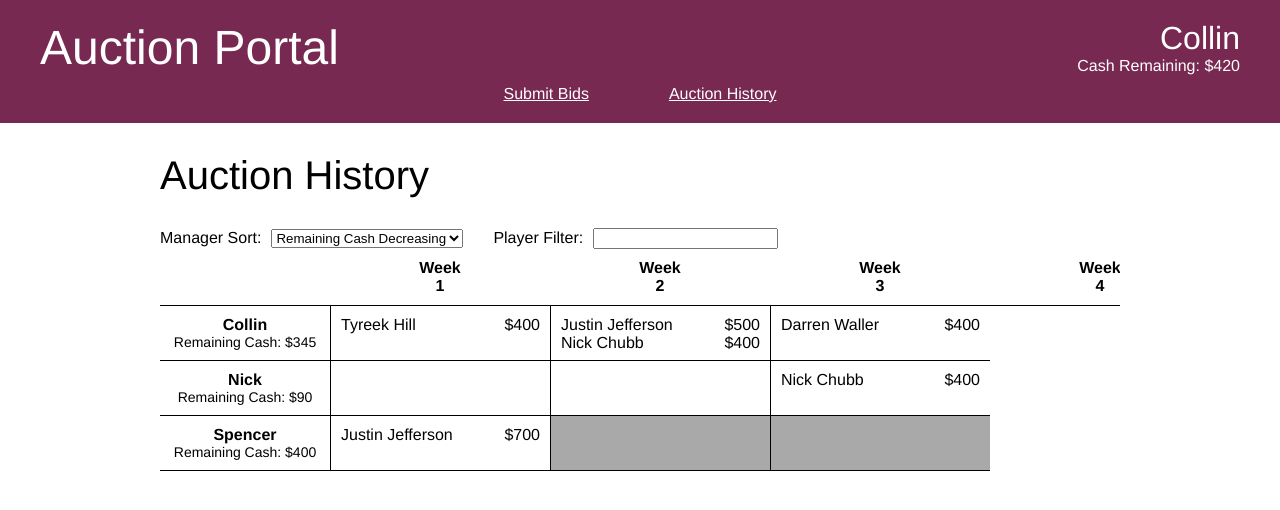
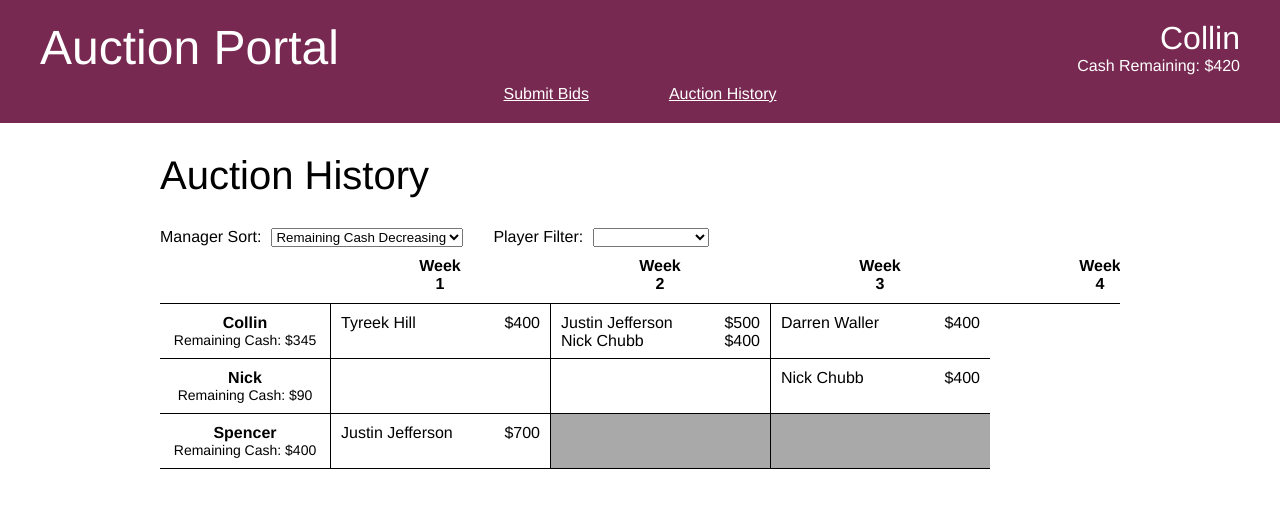
Before and after one commit to collinmurd/ff_auctions, a React (Create React App) app in the folder app/: page /history in a window 1280 px wide. Shown: the top 510 px of the page. Built offline with nearby package versions, Linux system fonts and the light colour scheme.

Commit message:
change player filter to select and dynamically add players

```diff
--- a/app/src/components/AuctionHistory.tsx
+++ b/app/src/components/AuctionHistory.tsx
@@ -144,14 +144,32 @@ class AuctionTableInput extends React.Component<AuctionTableInputProps, AuctionT
                 <label>Manager Sort:
                     <select className="auctionTableInputField" value={this.state.managerSort} onChange={this.handleManagerSortChange}>
                         <option value="cashDecreasing" selected>Remaining Cash Decreasing</option>
-                        <option value="cashIncreasing" selected>Remaining Cash Increasing</option>
+                        <option value="cashIncreasing">Remaining Cash Increasing</option>
                     </select>
                 </label>
                 <label>Player Filter:
-                    <input className="auctionTableInputField" type="text" onChange={this.handlePlayerFilterChange}/>
+                    {/* <input className="auctionTableInputField" type="text" onChange={this.handlePlayerFilterChange}/> */}
+                    <select className="auctionTableInputField" value={this.state.playerFilter} onChange={this.handlePlayerFilterChange}>
+                        <option value="" selected></option>
+                        {this.getAllPlayers()}
+                    </select>
                 </label>
             </form>
         );
+    }
+
+    getAllPlayers() {
+        let allPlayers = new Set<JSX.Element>();
+        Object.values(data).forEach((val) => {
+            val.auctions.forEach((auction) => {
+                for (let win of auction) {
+                    allPlayers.add(
+                        <option value={win.player} key={win.player}>{win.player}</option>
+                    );
+                }
+            });
+        });
+        return Array.from(allPlayers);
     }
 }
 
```
